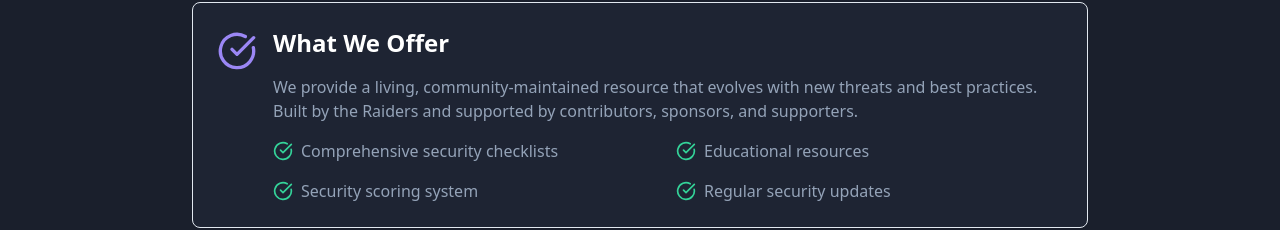
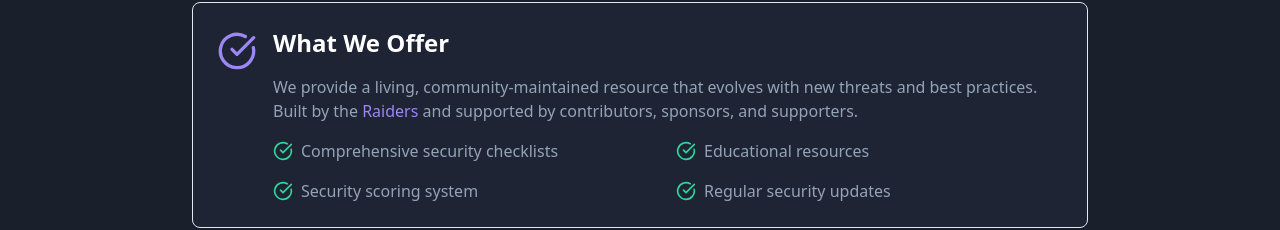
Before and after one commit to Raiders0786/digibastion, a React (Vite) app: page /about in a window 1280 px wide. Shown: the part 588-818 px from the top of the page. Built offline with nearby package versions, Linux system fonts and the light colour scheme.

Commit message:
Add Twitter link to About page
Added a hyperlink to the Built by Raiders section of the About page, linking to the provided Twitter profile.

```diff
--- a/src/pages/About.tsx
+++ b/src/pages/About.tsx
@@ -42,7 +42,7 @@ const About = () => {
                   <h2 className="text-2xl font-semibold mb-4">What We Offer</h2>
                   <p className="text-foreground-secondary mb-4">
                     We provide a living, community-maintained resource that evolves with new threats and best practices.
-                    Built by the Raiders and supported by contributors, sponsors, and supporters.
+                    Built by the <a href="https://x.com/__Raiders" target="_blank" rel="noopener noreferrer" className="text-primary hover:underline">Raiders</a> and supported by contributors, sponsors, and supporters.
                   </p>
                   <ul className="grid sm:grid-cols-2 gap-4 text-foreground-secondary">
                     <li className="flex items-center gap-2">
```
